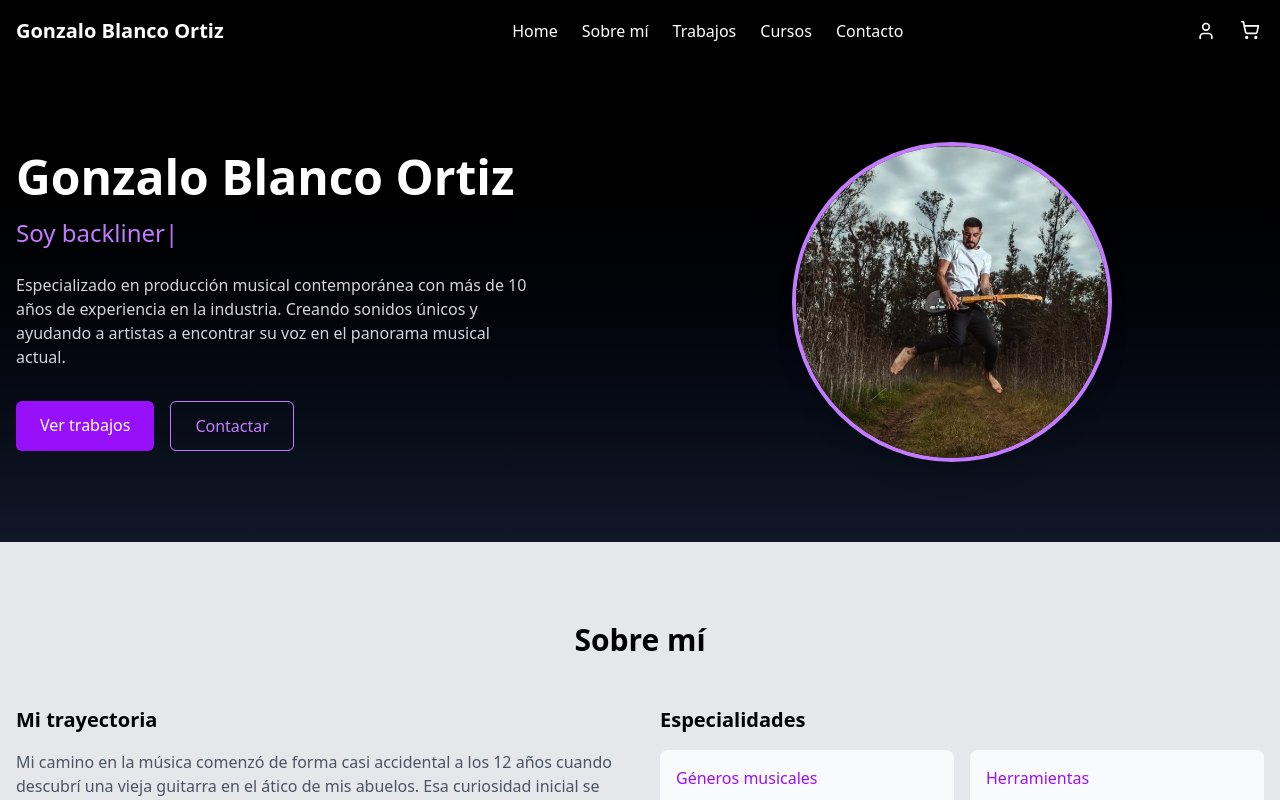
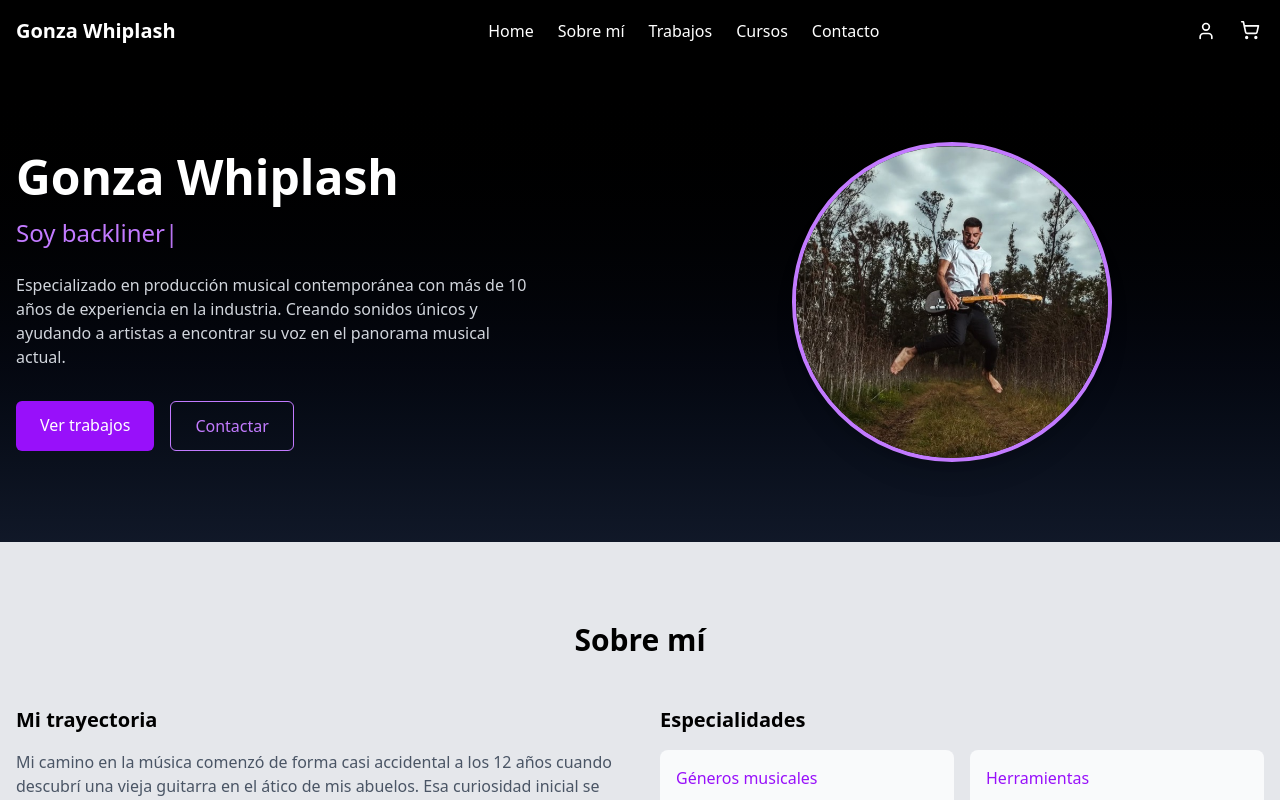
Before and after one commit to Ayuik/Proyecto_personal_FE, a React (Vite) app: page / in a window 1280 px wide. Shown: the top 800 px of the page. Built offline with nearby package versions, Linux system fonts and the light colour scheme; no server answers.

Commit message:
feat: target _blank added in <a>

```diff
--- a/index.html
+++ b/index.html
@@ -4,7 +4,7 @@
     <meta charset="UTF-8" />
     <link rel="icon" type="image/svg+xml" href="/vite.svg" />
     <meta name="viewport" content="width=device-width, initial-scale=1.0" />
-    <title>Gonzalo Blanco Ortiz</title>
+    <title>gonza_whiplash</title>
   </head>
   <body>
     <div id="root"></div>
--- a/src/components/Contact.jsx
+++ b/src/components/Contact.jsx
@@ -148,19 +148,22 @@ function Contact() {
           <h3 className="text-xl font-semibold mb-4">Sígueme en redes</h3>
           <div className="flex space-x-4">
             <a
-              href="#"
+              href="https://www.instagram.com/kathedrale_studios_berron?utm_source=ig_web_button_share_sheet&igsh=ZDNlZDc0MzIxNw=="
+              target="_blank" rel="noopener noreferrer"
               className="h-10 w-10 flex items-center justify-center rounded-full bg-purple-100 hover:bg-purple-200 transition-colors text-purple-600"
             >
               <Instagram size={20} />
             </a>
             <a
-              href="#"
+              href="https://open.spotify.com/intl-es/artist/5qJLTldnRWvOm4r7nUOVNP"
+              target="_blank" rel="noopener noreferrer"
               className="h-10 w-10 flex items-center justify-center rounded-full bg-purple-100 hover:bg-purple-200 transition-colors text-purple-600"
             >
               <SpotifyIcon />
             </a>
             <a
-              href="#"
+              href="https://soundcloud.com/gonza_whiplash"
+              target="_blank" rel="noopener noreferrer"
               className="h-10 w-10 flex items-center justify-center rounded-full bg-purple-100 hover:bg-purple-200 transition-colors text-purple-600"
             >
               <SoundCloudIcon />
--- a/src/components/Header.jsx
+++ b/src/components/Header.jsx
@@ -11,7 +11,7 @@ function Header() {
     <header className="sticky top-0 z-10 bg-black text-white shadow-md">
       <div className="container mx-auto px-4 py-4 flex flex-wrap items-center justify-between">
         <Link to="/#home" className="text-xl font-bold">
-          Gonzalo Blanco Ortiz
+          Gonza Whiplash
         </Link>
         <button
           className="md:hidden p-2 text-white rounded-md focus:outline-none focus:ring-2 focus:ring-purple-400"
--- a/src/components/Home.jsx
+++ b/src/components/Home.jsx
@@ -30,7 +30,7 @@ function Home() {
     <div className="container mx-auto px-4 flex flex-col md:flex-row items-center justify-between">
       <div className="md:w-1/2 mb-10 md:mb-0">
         <h1 className="text-4xl md:text-5xl font-bold mb-4">
-          Gonzalo Blanco Ortiz
+          Gonza Whiplash
         </h1>
         <h3 className="text-xl md:text-2xl text-purple-400 mb-6">
           Soy <span ref={typedElement}></span>
--- a/src/components/UserAdminHeader.jsx
+++ b/src/components/UserAdminHeader.jsx
@@ -17,7 +17,7 @@ function UserAdminHeader() {
     <header className="sticky top-0 z-10 bg-black text-white shadow-md">
       <div className="container mx-auto px-4 py-4 flex items-center justify-between">
         <Link to="/#home" className="text-xl font-bold">
-          Gonzalo Blanco Ortiz
+          Gonza Whiplash
         </Link>
         <button
           onClick={handleLogout}
```
